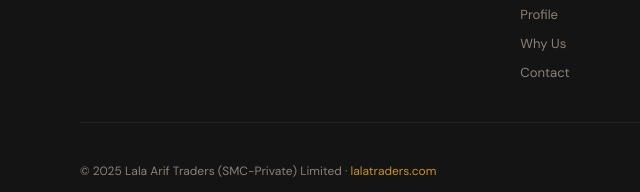
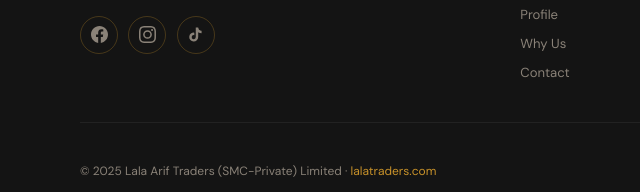
Before and after one commit to muhammadmohsin123/lalatraders, a plain HTML site: page index.html in a window 1280 px wide. Shown: the part 11127-11319 px from the top of the page, 0-640 px from the left. Drawn offline with nearby package versions, Linux system fonts and the light colour scheme.

Commit message:
social links added

```diff
--- a/index.html
+++ b/index.html
@@ -1374,6 +1374,45 @@
         max-width: 280px;
         line-height: 1.7;
         margin-top: 0.8rem;
+      }
+
+      .footer-socials {
+        display: flex;
+        align-items: center;
+        gap: 0.65rem;
+        margin-top: 1.2rem;
+      }
+
+      .footer-socials a {
+        width: 38px;
+        height: 38px;
+        display: inline-flex;
+        align-items: center;
+        justify-content: center;
+        color: var(--text-muted);
+        border: 1px solid rgba(200, 146, 42, 0.28);
+        border-radius: 50%;
+        text-decoration: none;
+        transition:
+          color 0.2s,
+          border-color 0.2s,
+          background 0.2s,
+          transform 0.2s;
+      }
+
+      .footer-socials a:hover,
+      .footer-socials a:focus-visible {
+        color: var(--dark);
+        border-color: var(--gold);
+        background: var(--gold);
+        transform: translateY(-2px);
+        outline: none;
+      }
+
+      .footer-socials svg {
+        width: 17px;
+        height: 17px;
+        fill: currentColor;
       }
 
       .footer-links h5 {
@@ -2705,6 +2744,23 @@
               </div>
             </div>
             <p>Pakistan's trusted partner for construction materials, infrastructure supply, workforce solutions and nationwide logistics. Building a stronger Pakistan since 2017.</p>
+            <div class="footer-socials" aria-label="Follow Lala Arif Traders on social media">
+              <a href="https://www.facebook.com/lalaariftrader" target="_blank" rel="noopener noreferrer" aria-label="Lala Arif Traders on Facebook" title="Facebook">
+                <svg viewBox="0 0 24 24" aria-hidden="true">
+                  <path d="M24 12.07C24 5.405 18.627 0 12 0S0 5.405 0 12.07C0 18.095 4.388 23.09 10.125 24v-8.44H7.078v-3.49h3.047V9.414c0-3.025 1.792-4.697 4.533-4.697 1.312 0 2.686.236 2.686.236v2.97H15.83c-1.49 0-1.955.93-1.955 1.886v2.26h3.328l-.532 3.49h-2.796V24C19.612 23.09 24 18.095 24 12.07Z" />
+                </svg>
+              </a>
+              <a href="https://www.instagram.com/lalaariftraders" target="_blank" rel="noopener noreferrer" aria-label="Lala Arif Traders on Instagram" title="Instagram">
+                <svg viewBox="0 0 24 24" aria-hidden="true">
+                  <path d="M12 2.163c3.204 0 3.584.012 4.85.07 3.252.148 4.771 1.691 4.919 4.919.058 1.265.069 1.645.069 4.849 0 3.205-.012 3.584-.069 4.849-.149 3.225-1.664 4.771-4.919 4.919-1.266.058-1.644.07-4.85.07-3.204 0-3.584-.012-4.849-.07-3.26-.149-4.771-1.699-4.919-4.92-.058-1.265-.07-1.644-.07-4.849 0-3.204.013-3.583.07-4.849.149-3.227 1.664-4.771 4.919-4.919 1.266-.057 1.645-.069 4.849-.069ZM12 0C8.741 0 8.332.014 7.052.072 2.695.272.273 2.69.073 7.052.014 8.332 0 8.741 0 12c0 3.259.014 3.668.072 4.948.2 4.358 2.618 6.78 6.98 6.98C8.332 23.986 8.741 24 12 24c3.259 0 3.668-.014 4.948-.072 4.354-.2 6.782-2.618 6.979-6.98C23.986 15.668 24 15.259 24 12c0-3.259-.014-3.668-.072-4.948-.196-4.354-2.617-6.78-6.979-6.98C15.668.014 15.259 0 12 0Zm0 5.838a6.162 6.162 0 1 0 0 12.324 6.162 6.162 0 0 0 0-12.324ZM12 16a4 4 0 1 1 0-8 4 4 0 0 1 0 8Zm6.406-11.845a1.44 1.44 0 1 0 0 2.881 1.44 1.44 0 0 0 0-2.881Z" />
+                </svg>
+              </a>
+              <a href="https://www.tiktok.com/@lalatraders.com" target="_blank" rel="noopener noreferrer" aria-label="Lala Arif Traders on TikTok" title="TikTok">
+                <svg viewBox="0 0 24 24" aria-hidden="true">
+                  <path d="M19.59 6.69a4.83 4.83 0 0 1-3.77-4.25V2h-3.45v13.67a2.89 2.89 0 1 1-2-2.75v-3.5a6.33 6.33 0 1 0 5.45 6.25V8.73a8.16 8.16 0 0 0 4.77 1.52V6.81c-.34 0-.67-.04-1-.12Z" />
+                </svg>
+              </a>
+            </div>
           </div>
           <div class="footer-links">
             <h5>Navigation</h5>
```
